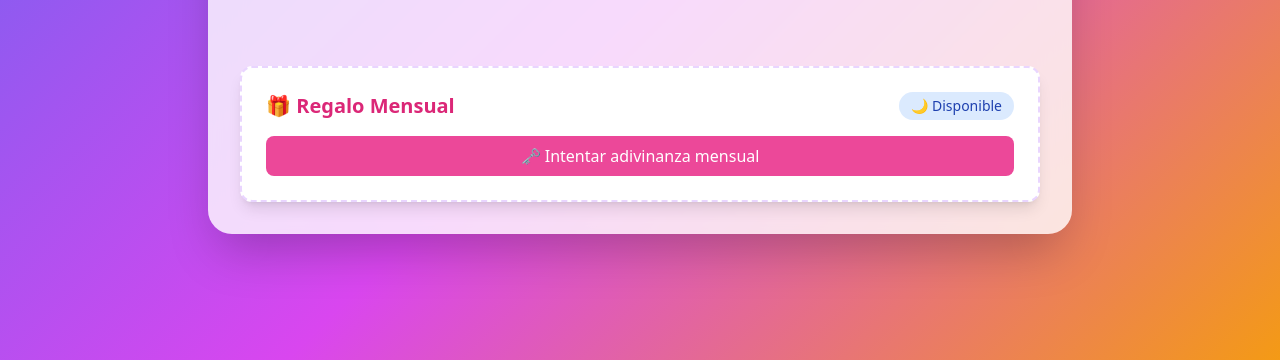
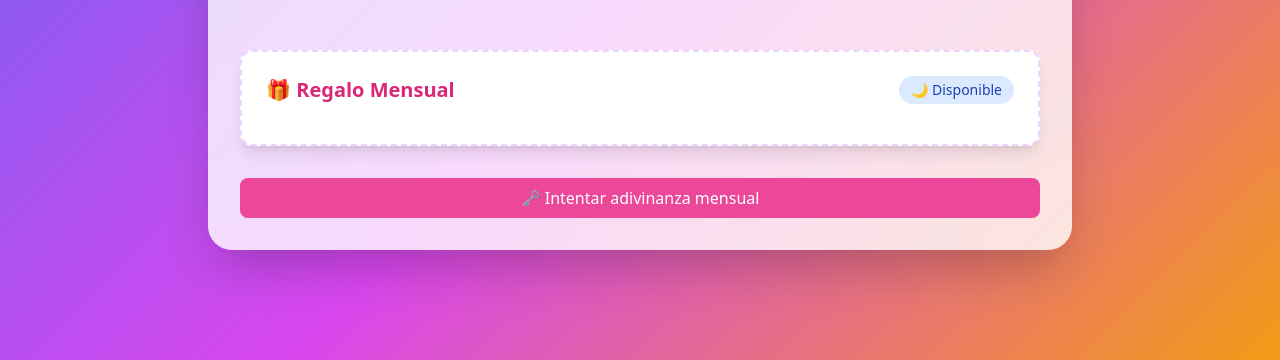
Before and after one commit to topitobravo/cumpleAndrea, a Flask app: template api/templates/index.html in a window 1280 px wide. Shown: the part 394-754 px from the top of the page. Run offline with Flask 3, Linux system fonts and the light colour scheme; the template is opened without the code that fills it, so the values that code supplies are empty; some libraries are stand-ins or nearby versions.

Commit message:
Fixed div

```diff
--- a/api/templates/index.html
+++ b/api/templates/index.html
@@ -46,20 +46,18 @@
 
         <!-- Sección de adivinanza mensual -->
         <div class="bg-white p-6 rounded-xl shadow-lg border-2 border-dashed border-purple-200 mt-8">
-            <div class="flex items-center justify-between mb-4">
-                <div>
+            <div class="flex flex-col sm:flex-row sm:items-center justify-between mb-4">
                 <h3 class="text-xl font-semibold text-pink-600">🎁 Regalo Mensual</h3>
-                </div>
-                <div class="flex justify-between items-start">
+
                 {% if monthly_riddle.id in solved_riddles %}
-                        <div class="text-right">
                     <span class="bg-green-100 text-green-800 px-3 py-1 rounded-full text-sm">✅ Resuelto</span>
-                        </div>
                 {% else %}
                     <span class="bg-blue-100 text-blue-800 px-3 py-1 rounded-full text-sm">🌙 Disponible</span>
                 {% endif %}
+            </div>
+
             {% if monthly_riddle.id in solved_riddles %}
-                    <div class="bg-emerald-50 p-4 mt-2 rounded-lg border-2 border-dashed border-emerald-200">
+            <div class="bg-emerald-50 p-4 mt-4 rounded-lg border-2 border-dashed border-emerald-200">
                 <span class="text-emerald-700 font-medium text-xl">🗺️ {{ monthly_riddle.hint }}</span>
                 <p class="text-gray-600 mt-1">
                     Próximo acertijo disponible el
@@ -72,8 +70,6 @@
         </div>
 
 
-            </div>
-
 
             <a href="{{ url_for('monthly_riddle') }}"
                class="inline-block w-full text-center bg-pink-500 hover:bg-pink-600 text-white px-4 py-2 rounded-lg transition-colors">
```
Lines whose indentation alone changed are shown as unchanged.
